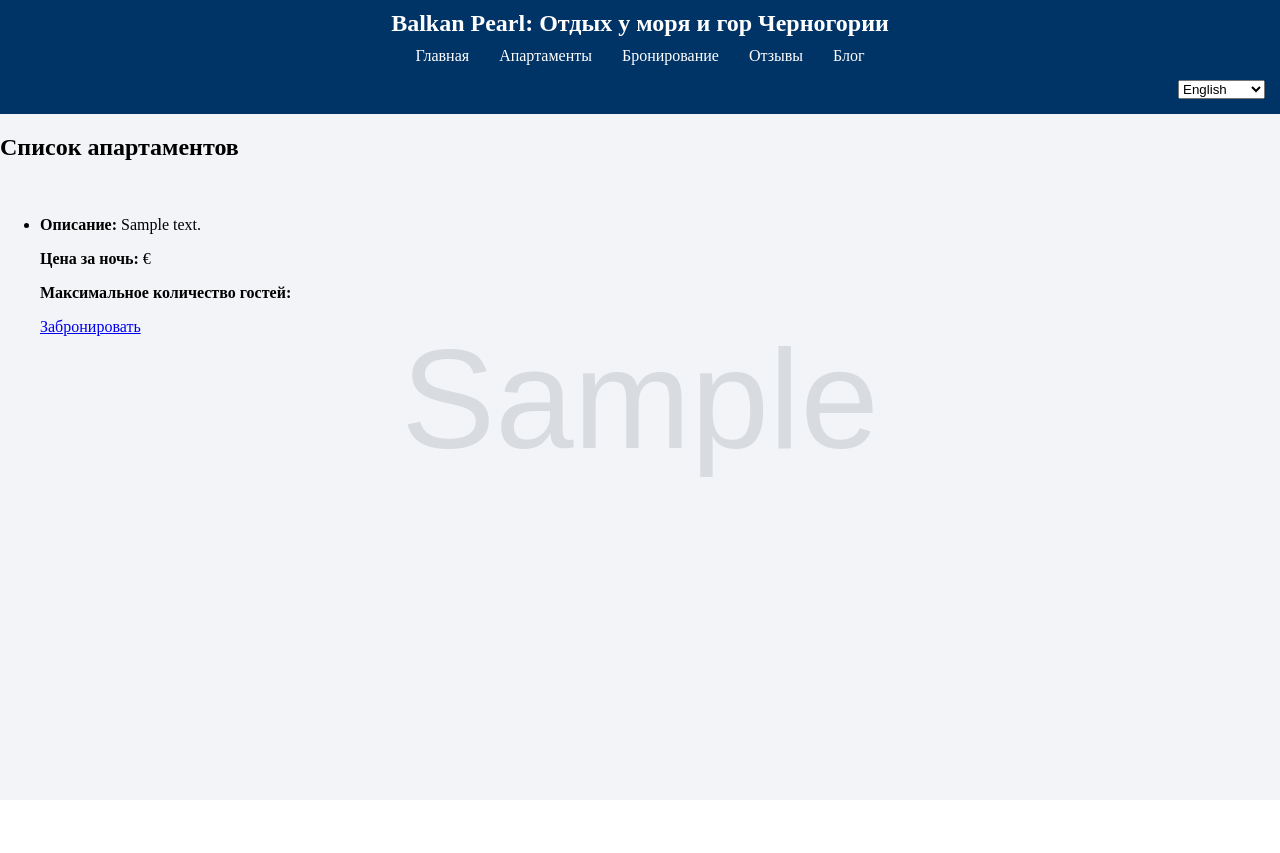
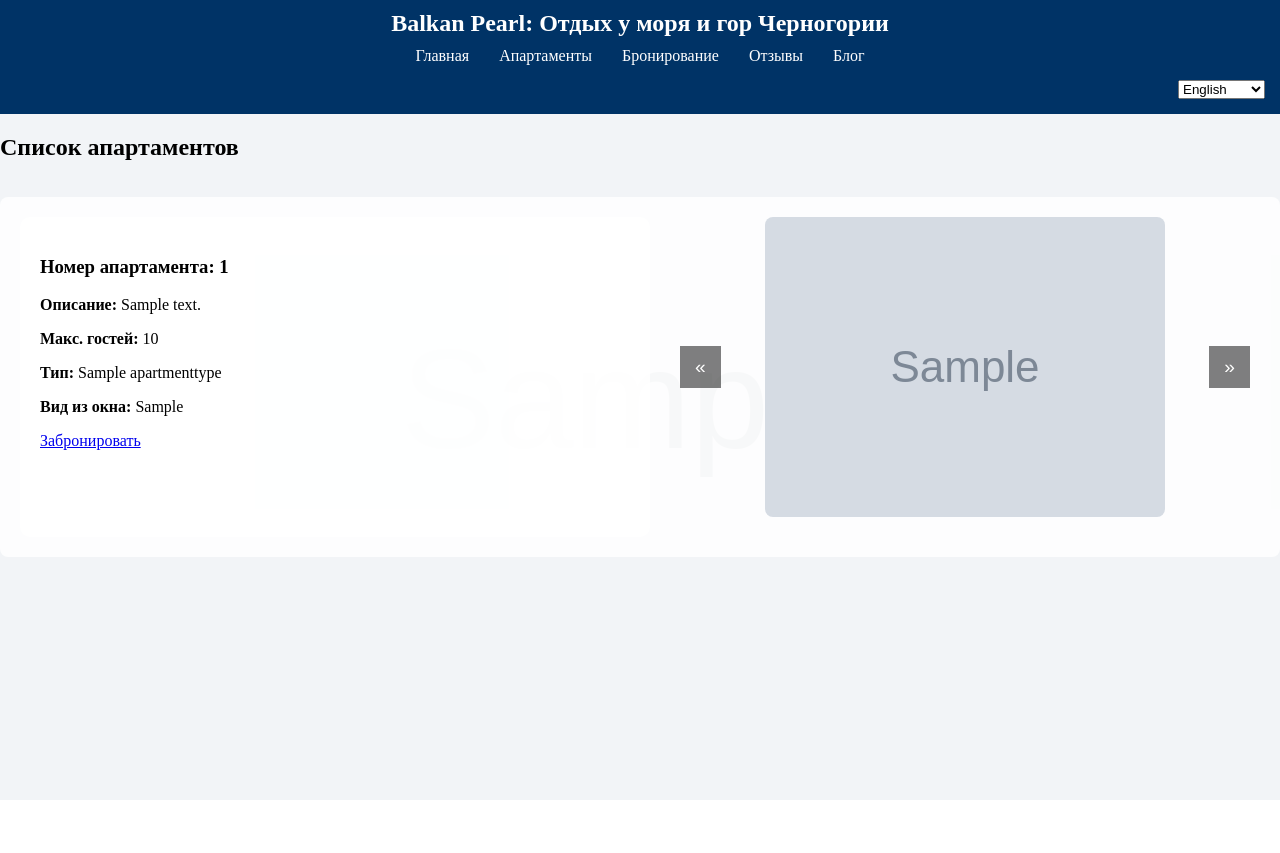
Before and after one commit to Twinpower100/BalkanPearl, a Django app: page /en/apartments/ in a window 1280 px wide. Shown: the top 853 px of the page. Run offline with Django 5.2, Linux system fonts and the light colour scheme; tables that the repository leaves empty hold one stand-in row (values such as "Sample post"); grey boxes marked "Sample" are stand-in pictures.

Commit message:
1. работает карусель фото 2. показано фото фона на весь экран 3. работает карта 4. работает переключатель языков, включая шаблоны 5. не работает: не могу всю страницу Home отразить на одном экране 6. Добавлены иконки и лого 7. Добавлены архивы 8. Добавлены ссылки на соцсети 9. Страница апартаментов работает, кроме крусели, бронирования

```diff
--- a/BalkanPearlProject/BalkanPearlApp/models.py
+++ b/BalkanPearlProject/BalkanPearlApp/models.py
@@ -64,8 +64,8 @@ class HotelPhoto(models.Model):
     uploaded_at = models.DateTimeField(auto_now_add=True, verbose_name=_('Upload date'))
 
     class Meta:
-        verbose_name = _('Photo')
-        verbose_name_plural = _('Photos')
+        verbose_name = _('Hotel photo')
+        verbose_name_plural = _('Hotel photos')
 
     def __str__(self):
         return f'Photo {self.hotel} {self.photo}'
@@ -183,8 +183,8 @@ class ApartmentPhoto(models.Model):
     uploaded_at = models.DateTimeField(auto_now_add=True, verbose_name=_('Upload date'))
 
     class Meta:
-        verbose_name = _('Photo')
-        verbose_name_plural = _('Photos')
+        verbose_name = _('Apartment photo')
+        verbose_name_plural = _('Apartment photos')
 
     def __str__(self):
         return f'Photo {self.apartment} {self.photo}'
--- a/BalkanPearlProject/BalkanPearlApp/templates/apartments_list.html
+++ b/BalkanPearlProject/BalkanPearlApp/templates/apartments_list.html
@@ -1,25 +1,72 @@
-<!-- apartments_list.html -->
 {% extends 'base.html' %}
 {% load i18n %}
-{% block title %}{% trans 'Апартаменты - Balkan Pearl' %}{% endblock %}
+{% load static %}
+{% block title %} {% trans 'Главная - Balkan Pearl' %}{% endblock %}
 
 {% block content %}
 <h2>{% trans 'Список апартаментов' %}</h2>
+<div class="content-container">
+    {% if apartments_with_photos %}
+        <ul class="apartment-list">
+            {% for item in apartments_with_photos %}
+            <li style="display: flex; gap: 20px; margin-bottom: 40px; background: rgba(255,255,255,0.8); padding: 20px; border-radius: 8px;">
+                <!-- Левый блок: Описание -->
+                <section class="description" style="flex: 1;">
+                    <h3>{% trans 'Номер апартамента' %}: {{ item.apartment.number }}</h3>
+                    <p><strong>{% trans 'Описание' %}:</strong> {{ item.apartment.description }}</p>
+                    <p><strong>{% trans 'Макс. гостей' %}:</strong> {{ item.apartment.capacity }}</p>
+                    <p><strong>{% trans 'Тип' %}:</strong> {{ item.apartment.type.name }}</p>
+                    <p><strong>{% trans 'Вид из окна' %}:</strong> {{ item.apartment.window_view.view }}</p>
+                    <a href="{% url 'booking_form' item.apartment.id %}" class="booking-link">{% trans 'Забронировать' %}</a>
+                </section>
 
-{% if apartments %}
-    <ul class="apartment-list">
-        {% for apartment in apartments %}
-            <li>
-                <h3>{{ apartment.name }}</h3>
-                <p><strong>{% trans 'Описание' %}:</strong> {{ apartment.description }}</p>
-                <p><strong>{% trans 'Цена за ночь' %}:</strong> {{ apartment.price_per_night }} €</p>
-                <p><strong>{% trans 'Максимальное количество гостей' %}:</strong> {{ apartment.max_guests }}</p>
-                <a href="{% url 'booking_form' apartment.id %}" class="booking-link">{% trans 'Забронировать' %}</a>
+                <!-- Правый блок: Карусель -->
+                <section class="carousel-container" style="flex: 1;">
+                    <div class="carousel" data-carousel-id="{{ forloop.counter }}">
+                        <button class="prev">&laquo;</button>
+                        {% if item.apartment_photos %}
+                            <img src="{{ item.apartment_photos.0.photo.url }}"
+                                 alt="{% trans 'Фото апартамента' %}"
+                                 style="max-width: 100%; height: 300px; object-fit: cover;">
+                        {% endif %}
+                        <button class="next">&raquo;</button>
+                    </div>
+                </section>
             </li>
-            <!--<hr>-->
-        {% endfor %}
-    </ul>
-{% else %}
-    <p>{% trans 'В данный момент апартаменты недоступны.' %}</p>
-{% endif %}
+            {% endfor %}
+        </ul>
+    {% else %}
+        <p>{% trans 'Апартаменты недоступны' %}</p>
+    {% endif %}
+</div>
+
+<script>
+document.addEventListener('DOMContentLoaded', () => {
+    document.querySelectorAll('.carousel').forEach(carousel => {
+        const images = Array.from(carousel.querySelectorAll('img'));
+        const prevBtn = carousel.querySelector('.prev');
+        const nextBtn = carousel.querySelector('.next');
+        let currentIndex = 0;
+
+        function showImage(index) {
+            images.forEach((img, i) => {
+                img.style.display = i === index ? 'block' : 'none';
+            });
+        }
+
+        prevBtn.addEventListener('click', () => {
+            currentIndex = (currentIndex - 1 + images.length) % images.length;
+            showImage(currentIndex);
+        });
+
+        nextBtn.addEventListener('click', () => {
+            currentIndex = (currentIndex + 1) % images.length;
+            showImage(currentIndex);
+        });
+
+        // Инициализация
+        showImage(0);
+    });
+});
+</script>
 {% endblock %}
--- a/BalkanPearlProject/BalkanPearlApp/views.py
+++ b/BalkanPearlProject/BalkanPearlApp/views.py
@@ -1,8 +1,9 @@
+from datetime import datetime, timedelta
+
 from django.shortcuts import render, get_object_or_404
 from decimal import Decimal
 from decouple import config  # Добавляем импорт config
-from .models import Hotel, Apartment, Review, BlogPost, SiteImage, HotelPhoto
-
+from .models import Hotel, Apartment, Review, BlogPost, SiteImage, HotelPhoto, ApartmentPhoto
 
 """Делаем по запросу поиска"""
 def home(request):
@@ -20,8 +21,17 @@ def home(request):
 
 def apartments_list(request):
     apartments = Apartment.objects.all()  # Получение всех апартаментов
+    apartments_with_photos = []
+    for apartment in apartments:
+        apartments_with_photos.append(
+            {
+                'apartment': apartment,
+                'apartment_photos': ApartmentPhoto.objects.filter(apartment=apartment)
+            }
+        )
+
     context = {
-        'apartments': apartments,
+        'apartments_with_photos': apartments_with_photos
     }
     return render(request, 'apartments_list.html', context)
 
--- a/BalkanPearlProject/static/css/style.css
+++ b/BalkanPearlProject/static/css/style.css
@@ -14,7 +14,7 @@ body, html {
 main {
     display: flex;
     flex-direction: column;
-    height: auto; /* Вместо min-height: 100vh */
+    height: 50v; /* Вместо min-height: 100vh */
 }
 
 main.content-wrapper {
@@ -106,6 +106,26 @@ footer {
     background-color: rgba(255, 255, 255, 0.8); /*Можно убрать строчку, чтобы не было белого фона вообще*/
 }
 
+.apartment-list {
+    list-style: none;
+    padding: 0;
+    width: 100%;
+}
+
+.apartment-list li {
+    display: flex;
+    gap: 20px;
+    background-color: transparent; /* Убираем белый фон */
+    margin-bottom: 40px;
+    flex: 1;
+    padding: 20px;
+    overflow-y: auto;
+    border-radius: 10px;
+    position: relative; /* Для корректного позиционирования */
+    z-index: 1; /* Поднимаем контент над фоном */
+    background-color: rgba(255, 255, 255, 0.8); /*Можно убрать строчку, чтобы не было белого фона вообще*/
+}
+
 .map-carousel-section {
     flex: 2;
     display: flex;
@@ -114,8 +134,11 @@ footer {
 }
 
 .carousel-container {
-    flex: 1;
+    flex: 2;
     margin-bottom: 20px;
+    display: flex;
+    justify-content: center;
+    align-items: center;
 }
 
 .map-container {
@@ -127,12 +150,16 @@ footer {
 .carousel {
     position: relative;
     text-align: center;
+    width: 100%;
+    max-width: 600px;
 }
 
 .carousel img {
     max-width: 100%;
     max-height: 300px;
     margin: 0 auto;
+    object-fit: cover;
+    border-radius: 8px;
 }
 
 .carousel button {
@@ -142,17 +169,18 @@ footer {
     background-color: rgba(0, 0, 0, 0.5);
     color: white;
     border: none;
-    padding: 10px;
+    padding: 10px 15px;
     cursor: pointer;
     font-size: 1.2rem;
+    z-index: 10;
 }
 
 .carousel button.prev {
-    left: 0;
+    left: 10px;
 }
 
 .carousel button.next {
-    right: 0;
+    right: 10px;
 }
 
 .carousel button:hover {
```
Also changed, not shown: BalkanPearlProject/BalkanPearlApp/templates/archive/apartments_list.html (added, +25 -0 lines).
